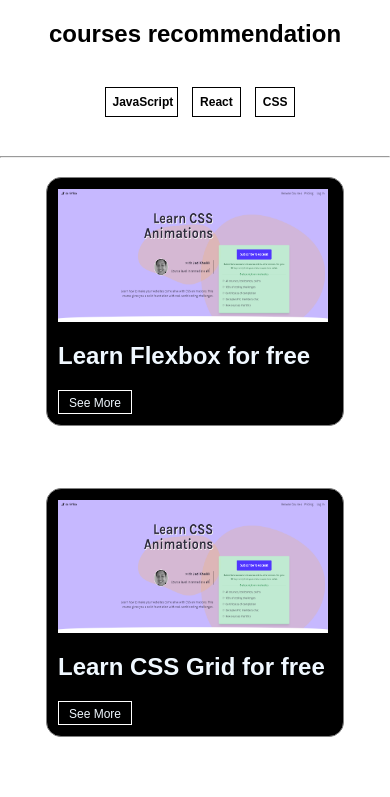
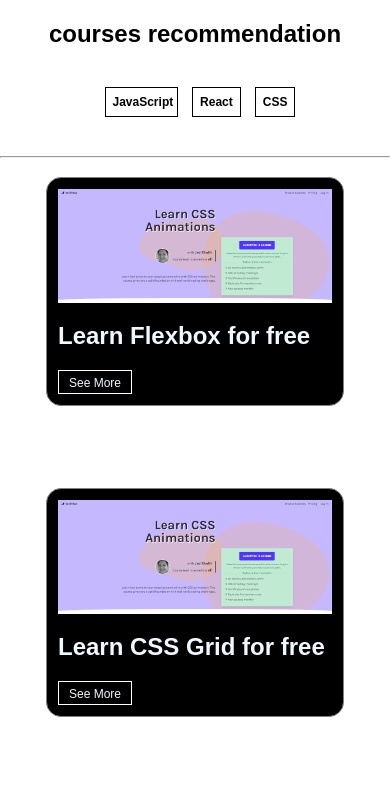
Before and after one commit to pranitcode/courses-recommendation, a React (Create React App) app: page / in a window 390 px wide. Shown: the top 797 px of the page. Built offline with nearby package versions, Linux system fonts and the light colour scheme.

Commit message:
some chages

```diff
--- a/src/App.css
+++ b/src/App.css
@@ -84,10 +84,6 @@ button {
     height: 300px;
     position: relative;
    }
-   img {
-    height:133px;
-    width: 270px;
-  }
 
 
    .seemore {
```
